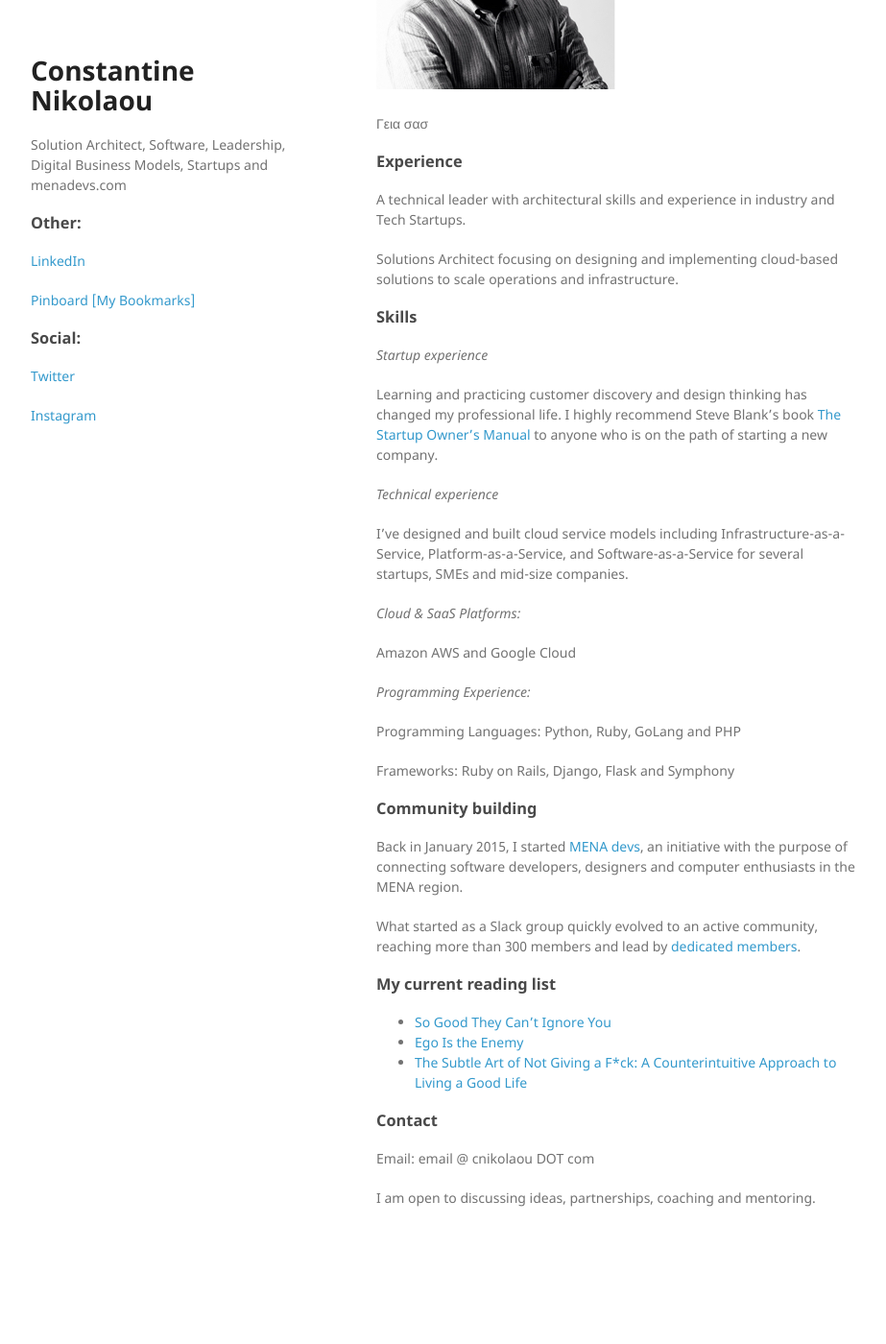
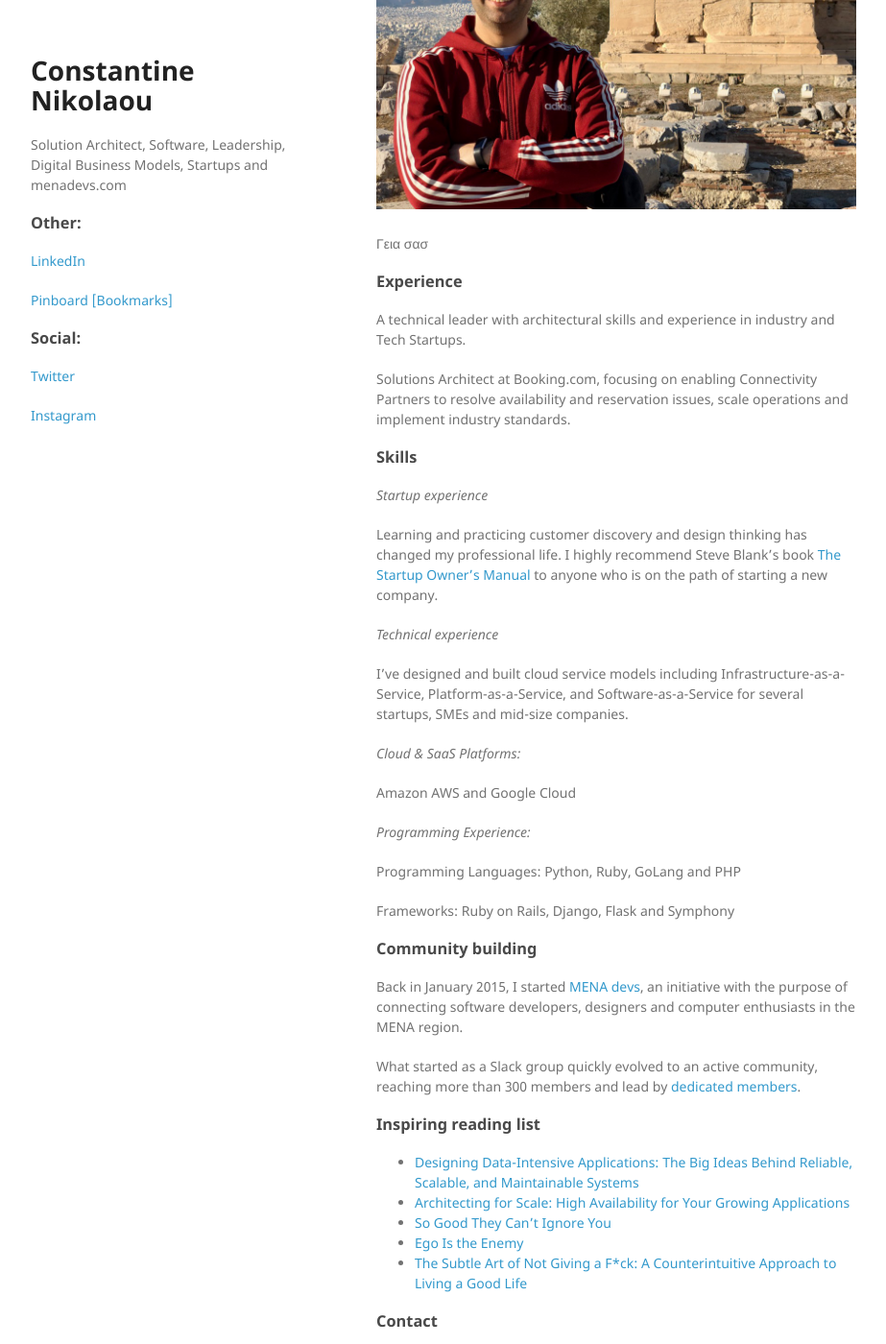
Before and after one commit to cnicolaou/cnikolaou.github.io, a Jekyll site: the page built from index.md, in a window 1280 px wide and 1400 px high, scrolled down 215 px. Shown: the whole window at 96% size, without its empty margins (178-1101 px from the left). Built offline with Jekyll 4.4.1, drawn with Linux system fonts in a browser that asks for light colours; before the commit the page ends 1543 px from its top, so only the background shows below that.

```diff
--- a/_layouts/default.html
+++ b/_layouts/default.html
@@ -1,30 +1,36 @@
 <!doctype html>
 <html>
+
 <head>
   <!-- Google Tag Manager -->
-    <script>(function(w,d,s,l,i){w[l]=w[l]||[];w[l].push({'gtm.start':
-    new Date().getTime(),event:'gtm.js'});var f=d.getElementsByTagName(s)[0],
-    j=d.createElement(s),dl=l!='dataLayer'?'&l='+l:'';j.async=true;j.src=
-    'https://www.googletagmanager.com/gtm.js?id='+i+dl;f.parentNode.insertBefore(j,f);
-    })(window,document,'script','dataLayer','GTM-WZT7D4V');</script>
+  <script>(function (w, d, s, l, i) {
+      w[l] = w[l] || []; w[l].push({
+        'gtm.start':
+          new Date().getTime(), event: 'gtm.js'
+      }); var f = d.getElementsByTagName(s)[0],
+        j = d.createElement(s), dl = l != 'dataLayer' ? '&l=' + l : ''; j.async = true; j.src =
+          'https://www.googletagmanager.com/gtm.js?id=' + i + dl; f.parentNode.insertBefore(j, f);
+    })(window, document, 'script', 'dataLayer', 'GTM-WZT7D4V');</script>
   <!-- End Google Tag Manager -->
   <meta charset="utf-8">
   <meta http-equiv="X-UA-Compatible" content="chrome=1">
-    <title>Constantine Nikolaou personal page</title>
+  <title>Constantine Nikolaou personal space</title>
 
   <link rel="icon" type="image/x-icon" href="/assets/images/favicon.ico" />
   <link rel="stylesheet" href="{{ '/assets/css/style.css?v=' | append: site.github.build_revision | relative_url }}">
   <meta name="viewport" content="width=device-width">
-    <meta name="description" content="Constantine Nikolaou personal page">
-    <meta name="keywords" content="software engineer, solutions architect, technical director, software developer, fullstack developer, menadevs">
+  <meta name="description" content="Constantine Nikolaou personal space">
+  <meta name="keywords"
+    content="software engineer, solutions architect, technical director, software developer, fullstack developer, menadevs">
   <!--[if lt IE 9]>
     <script src="//html5shiv.googlecode.com/svn/trunk/html5.js"></script>
     <![endif]-->
 </head>
+
 <body>
   <!-- Google Tag Manager (noscript) -->
-    <noscript><iframe src="https://www.googletagmanager.com/ns.html?id=GTM-WZT7D4V"
-    height="0" width="0" style="display:none;visibility:hidden"></iframe></noscript>
+  <noscript><iframe src="https://www.googletagmanager.com/ns.html?id=GTM-WZT7D4V" height="0" width="0"
+      style="display:none;visibility:hidden"></iframe></noscript>
   <!-- End Google Tag Manager (noscript) -->
   <div class="wrapper">
     <header>
@@ -33,13 +39,13 @@
 
       <h3>Other:</h3>
 
-        <p class="view"><a href="https://www.linkedin.com/in/cnicolaou/" target="_blank">LinkedIn</a></p>
-        <p class="view"><a href="https://pinboard.in/u:cnicolaou/" target="_blank">Pinboard [My Bookmarks]</a></p>
+      <p class="view"><a href="https://www.linkedin.com/in/constantinenikolaou/" target="_blank">LinkedIn</a></p>
+      <p class="view"><a href="https://pinboard.in/u:cnicolaou/" target="_blank">Pinboard [Bookmarks]</a></p>
 
       <h3>Social:</h3>
 
-        <p class="view"><a href="https://twitter.com/cnicolaou/" target="_blank">Twitter</a></p>
-        <p class="view"><a href="https://instagram.com/cnicolaou/" target="_blank">Instagram</a></p>
+      <p class="view"><a href="https://twitter.com/cnikolaou_com/" target="_blank">Twitter</a></p>
+      <p class="view"><a href="https://instagram.com/constantin.nikolaou/" target="_blank">Instagram</a></p>
 
       {% if site.github.is_user_page %}
       <p class="view"><a href="{{ site.github.owner_url }}">GitHub</a></p>
--- a/index.md
+++ b/index.md
@@ -2,7 +2,7 @@
 layout: default
 ---
 
-![](/assets/images/cnicolaou_portrait.jpg)
+![](/assets/images/cnikolaou_portrait.jpg)
 
 Γεια σασ
 
@@ -10,7 +10,7 @@ layout: default
 
 A technical leader with architectural skills and experience in industry and Tech Startups.
 
-Solutions Architect focusing on designing and implementing cloud-based solutions to scale operations and infrastructure.
+Solutions Architect at Booking.com, focusing on enabling Connectivity Partners to resolve availability and reservation issues, scale operations and implement industry standards.
 
 ### Skills
 
@@ -34,12 +34,14 @@ Frameworks: Ruby on Rails, Django, Flask and Symphony
 
 ### Community building
 
-Back in January 2015, I started [MENA devs](http://menadevs.com), an initiative with the purpose of connecting software developers, designers and computer enthusiasts in the MENA region.
+Back in January 2015, I started [MENA devs](https://menadevs.com), an initiative with the purpose of connecting software developers, designers and computer enthusiasts in the MENA region.
 
 What started as a Slack group quickly evolved to an active community, reaching more than 300 members and lead by [dedicated members](https://github.com/mena-devs).
 
-### My current reading list
+### Inspiring reading list
 
+- [Designing Data-Intensive Applications: The Big Ideas Behind Reliable, Scalable, and Maintainable Systems](https://www.amazon.com/Designing-Data-Intensive-Applications-Reliable-Maintainable/dp/1449373321/)
+- [Architecting for Scale: High Availability for Your Growing Applications](https://www.amazon.com/Architecting-Scale-Lee-Atchison/dp/1491943394)
 - [So Good They Can't Ignore You](https://amzn.to/2zqoL1s)
 - [Ego Is the Enemy](https://amzn.to/2Dr39WB)
 - [The Subtle Art of Not Giving a F*ck: A Counterintuitive Approach to Living a Good Life](https://amzn.to/2Nzep7P)
```
Also changed, not shown: other parts of _layouts/default.html (+7 -4 lines), assets/images/cnicolaou_portrait.jpg (deleted), assets/images/cnikolaou_portrait.jpg (added), 1 other file. Lines whose indentation alone changed are shown as unchanged.
